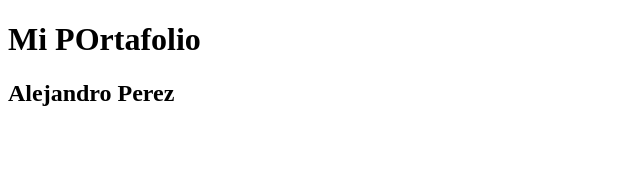
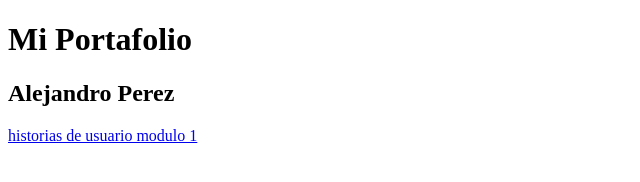
Before and after one commit to alejandroperezmunoz58-ux/portafolio, a plain HTML site: page index.html in a window 1280 px wide. Shown: the whole page, without its empty margins (0-640 px from the left). Drawn offline with Linux system fonts and the light colour scheme.

Commit message:
Update index.html

```diff
--- a/index.html
+++ b/index.html
@@ -6,8 +6,8 @@
     <title>Document</title>
 </head>
 <body>
-   <h1>Mi POrtafolio</h1>
+   <h1>Mi Portafolio</h1>
     <h2>Alejandro Perez</h2>
-    <a href=""></a>
+    <a href="https://github.com/alejandroperezmunoz58-ux/Historias-de-usuario">historias de usuario modulo 1</a>
 </body>
 </html>
```
